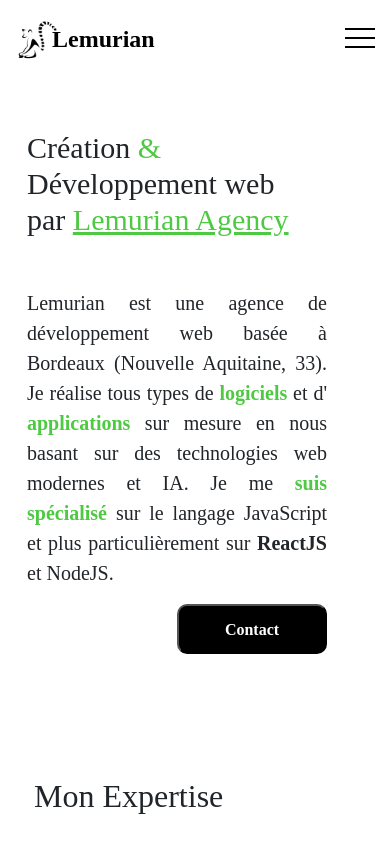
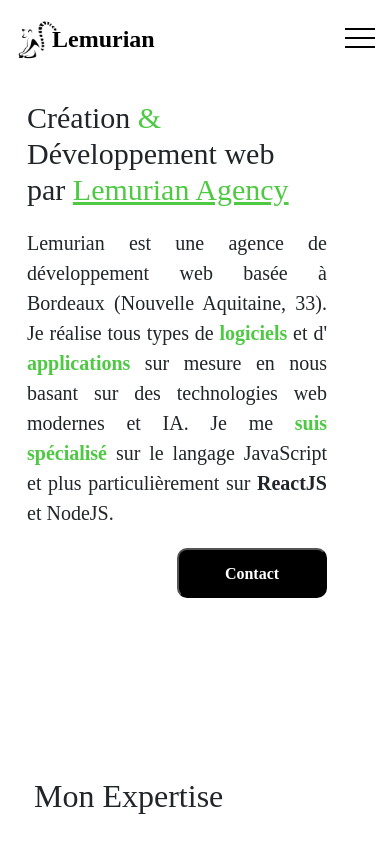
Before and after one commit to AndyRama/Lemurian, a React (Create React App) app: page / in a window 390 px wide. Shown: the top 844 px of the page. Built offline with nearby package versions, Linux system fonts and the light colour scheme; grey boxes are pictures that could not be loaded.

Commit message:
[fix] clean code block text

```diff
--- a/src/components/Header/Header.scss
+++ b/src/components/Header/Header.scss
@@ -49,7 +49,7 @@
 
     @media screen and (max-width: 576px) {
       font-size: 32px;
-      margin-top: 30px;
+      // margin-top: 30px;
     }
   }
 
@@ -57,7 +57,6 @@
     font-family: poppins;
     font-size: 24px;
     width: 640px;
-    // margin: 30px 0px 30px 0px;
     text-align: justify;
 
     @media screen and (max-width: 1280px) {
@@ -72,7 +71,8 @@
     @media screen and (max-width: 536px) {
       width: 300px !important;
       font-size: 20px;
-      margin-top: 50px;
+      margin-top: 20px;
+      margin-bottom: 20px !important;
     }
 
     &__green {
@@ -115,19 +115,3 @@
     }
   }
 }
-
-// .container__Right {
-//   display: flex;
-//   &__img {
-//     width: 35%;
-//     height: 72%;
-//     position: absolute;
-//     top: 0;
-//     right: 0;
-
-//     @media screen and (min-width: 760px) {
-//       width: 0%;
-//       height: 0;
-//     }
-//   }
-// }
--- a/src/pages/Home/Home.scss
+++ b/src/pages/Home/Home.scss
@@ -153,3 +153,7 @@
     }
   }
 }
+
+.section {
+  margin-bottom: 50px !important;
+}
```
Also changed, not shown: src/components/BlocText/BlocText.jsx (deleted, +0 -25 lines), src/components/BlocText/BlocText.scss (added).
